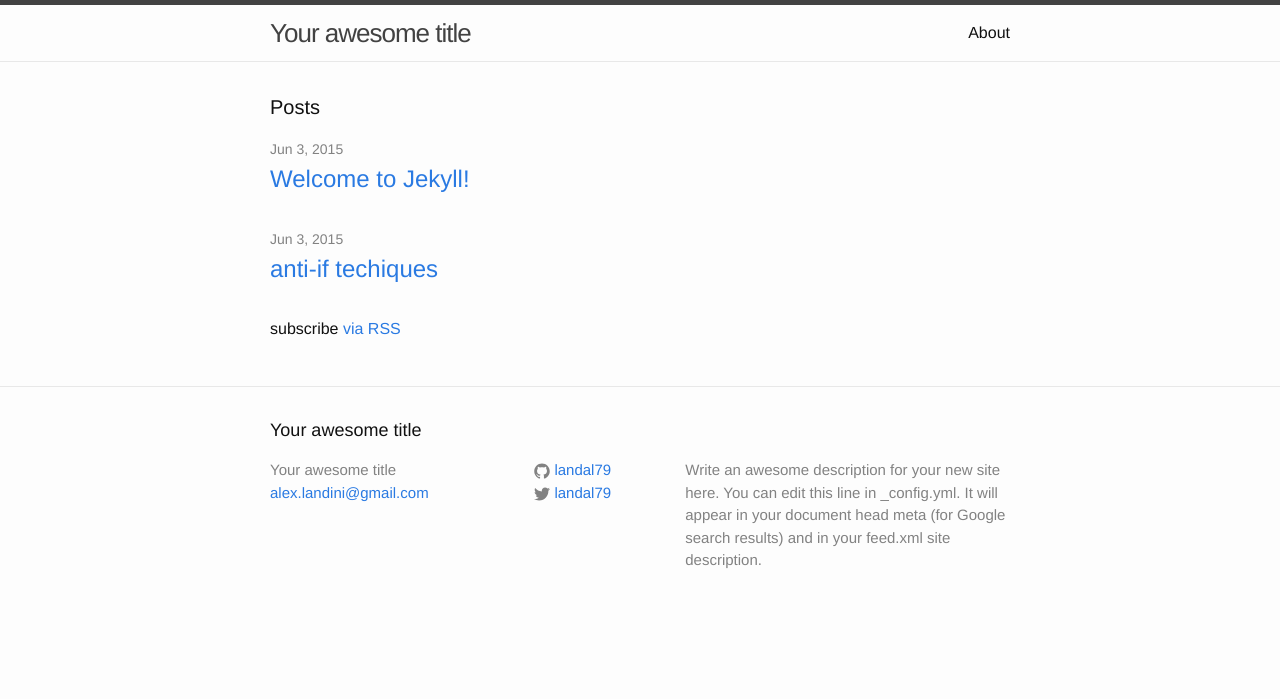
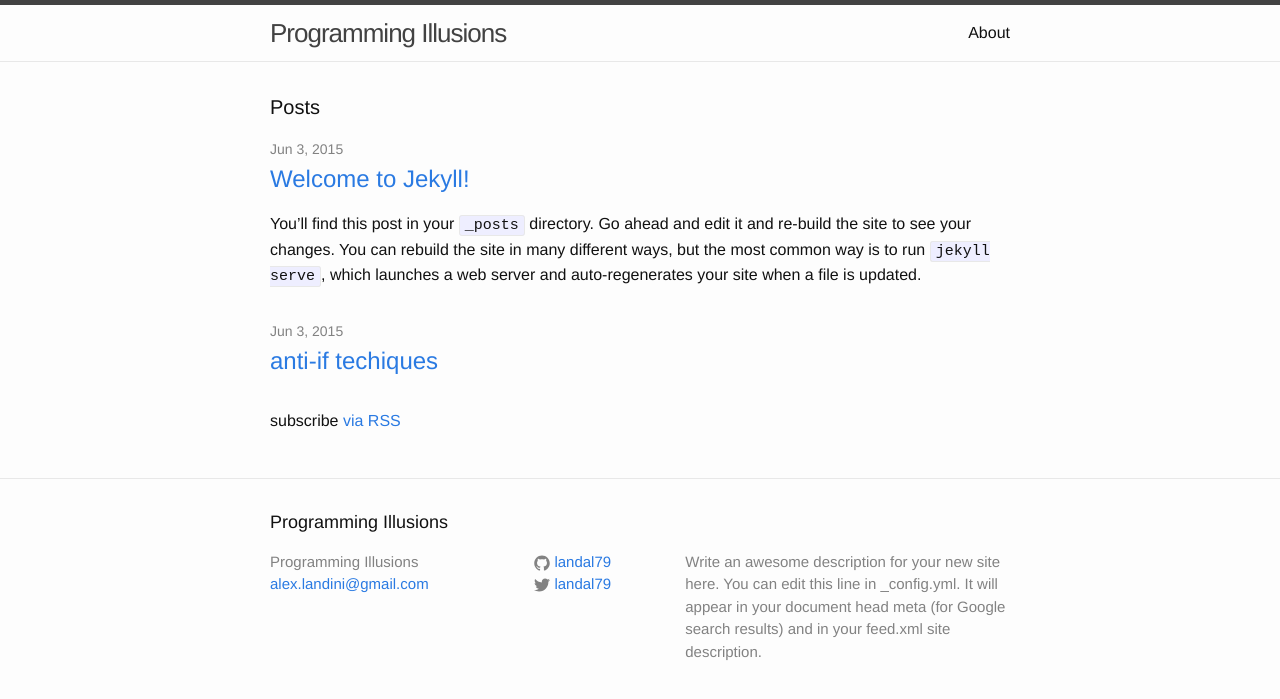
Before and after one commit to landal79/landal79.github.io, a Jekyll site: the page built from index.html, in a window 1280 px wide. Shown: the top 699 px of the page. Built offline with Jekyll 4.4.1, drawn with Linux system fonts in a browser that asks for light colours; the list of posts is cut into pages by our own code.

Commit message:
config changes

```diff
--- a/_config.yml
+++ b/_config.yml
@@ -1,12 +1,12 @@
 # Site settings
-title: Your awesome title
+title: Programming Illusions
 email: alex.landini@gmail.com
 description: > # this means to ignore newlines until "baseurl:"
   Write an awesome description for your new site here. You can edit this
   line in _config.yml. It will appear in your document head meta (for
   Google search results) and in your feed.xml site description.
 baseurl: "" # the subpath of your site, e.g. /blog/
-url: "http://yourdomain.com" # the base hostname & protocol for your site
+url: "http://landal79.github.io"
 twitter_username: landal79
 github_username:  landal79
 
@@ -15,3 +15,7 @@
 
 timezone: Europe/Rome
 highlighter: pygments
+
+#pagination
+paginate: 5
+paginate_path: "/blog/page:num/"
--- a/index.html
+++ b/index.html
@@ -7,17 +7,47 @@
   <h1 class="page-heading">Posts</h1>
 
   <ul class="post-list">
-    {% for post in site.posts %}
+    {% for post in paginator.posts %}
       <li>
         <span class="post-meta">{{ post.date | date: "%b %-d, %Y" }}</span>
 
         <h2>
           <a class="post-link" href="{{ post.url | prepend: site.baseurl }}">{{ post.title }}</a>
         </h2>
+
+        <p>
+          {{post.excerpt}}
+        </p>
       </li>
     {% endfor %}
   </ul>
 
+  {% if paginator.total_pages > 1 %}
+  <div class="pagination">
+    {% if paginator.previous_page %}
+      <a href="{{ paginator.previous_page_path | prepend: site.baseurl | replace: '//', '/' }}">&laquo; Prev</a>
+    {% else %}
+      <span>&laquo; Prev</span>
+    {% endif %}
+
+    {% for page in (1..paginator.total_pages) %}
+      {% if page == paginator.page %}
+        <em>{{ page }}</em>
+      {% elsif page == 1 %}
+        <a href="{{ '/index.html' | prepend: site.baseurl | replace: '//', '/' }}">{{ page }}</a>
+      {% else %}
+        <a href="{{ site.paginate_path | prepend: site.baseurl | replace: '//', '/' | replace: ':num', page }}">{{ page }}</a>
+      {% endif %}
+    {% endfor %}
+
+    {% if paginator.next_page %}
+      <a href="{{ paginator.next_page_path | prepend: site.baseurl | replace: '//', '/' }}">Next &raquo;</a>
+    {% else %}
+      <span>Next &raquo;</span>
+    {% endif %}
+  </div>
+  {% endif %}
+
   <p class="rss-subscribe">subscribe <a href="{{ "/feed.xml" | prepend: site.baseurl }}">via RSS</a></p>
 
 </div>
```
Also changed, not shown: _drafts/anti-if-patterns.md (added, +6 -0 lines).
